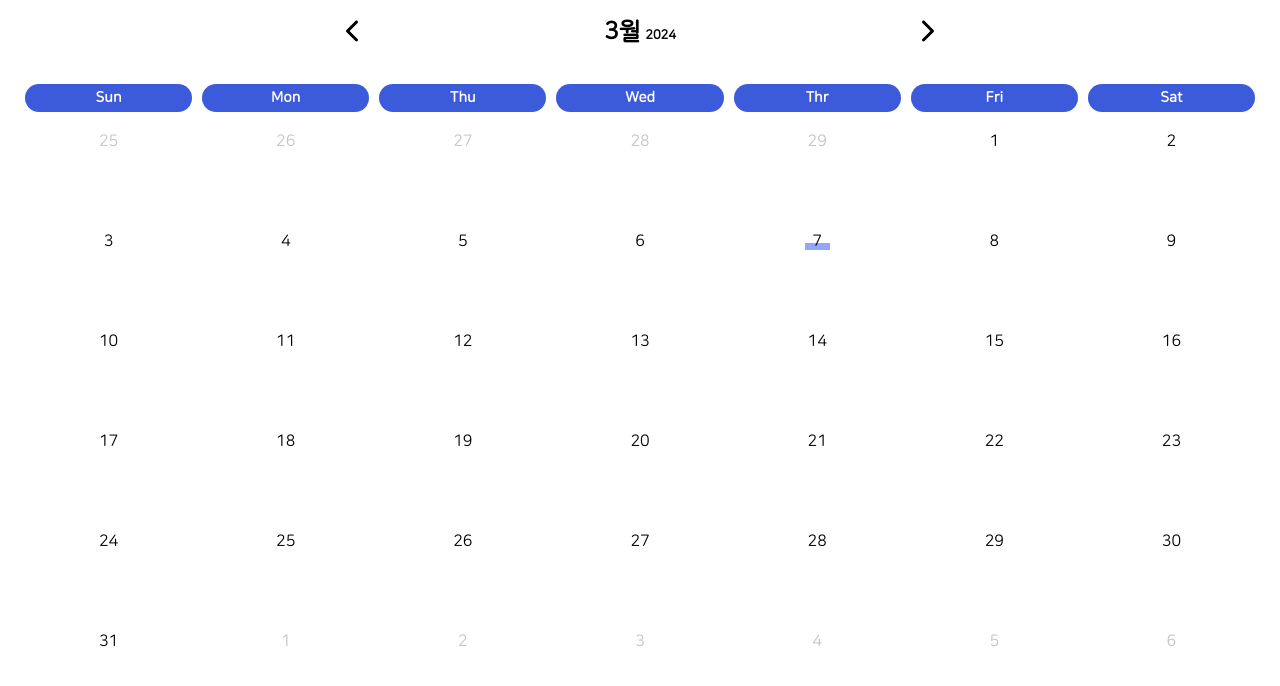
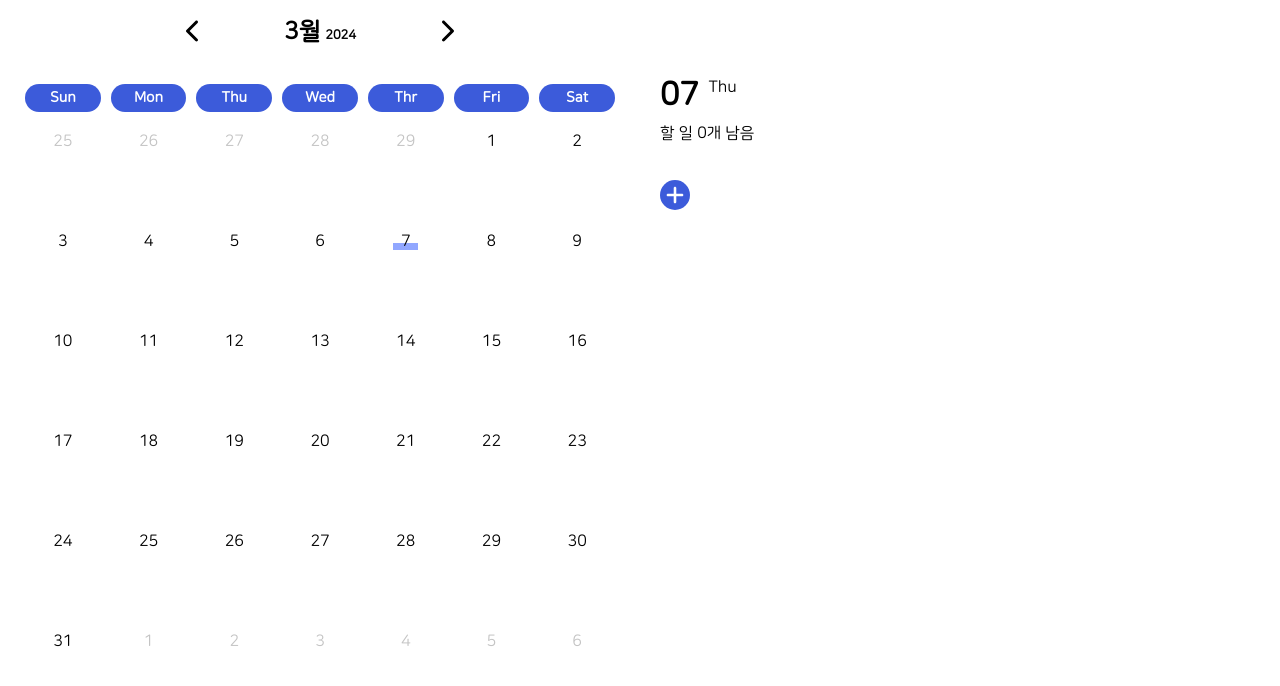
Before and after one commit to sophie925/calendar-todolist, a React (Create React App) app: page / in a window 1280 px wide. Shown: the top 686 px of the page. Built offline with nearby package versions, Linux system fonts and the light colour scheme.

Commit message:
date atom 생성 및 캘린더 날짜, 오늘 클릭 기능 수정

```diff
--- a/src/App.css
+++ b/src/App.css
@@ -1,3 +1,8 @@
 .App {
   text-align: center;
+  display: flex;
+
+  @media screen and (max-width:768px){
+    flex-direction: column;
+  }
 }
--- a/src/App.tsx
+++ b/src/App.tsx
@@ -1,11 +1,13 @@
 import './App.css';
 import './styles/style.css';
 import Calendar from './components/Calendar/Calendar';
+import Todo from './components/Todo/Todo';
 
 function App() {
   return (
     <div className="App">
       <Calendar />
+      <Todo />
     </div>
   );
 }
--- a/src/components/Calendar/Calendar.tsx
+++ b/src/components/Calendar/Calendar.tsx
@@ -1,35 +1,48 @@
 import { useState } from "react";
-import { addMonths, format, subMonths } from "date-fns";
+import { addMonths, getMonth, isFuture, isPast, isSameDay, subMonths } from "date-fns";
 import CalendarHeader from "./CalendarHeader";
 import CalendarDays from "./CalendarDays";
 import CalendarBody from "./CalenderBody";
 import CalendarFooter from "./CalendarFooter";
+import { useRecoilValue, useSetRecoilState } from "recoil";
+import { dateState } from "../../recoil/atoms/date";
 
 const Calendar = () => {
-    const [currentMonth, setCurrentMonth] = useState(new Date());
-    const [selectedDate, setSelectedDate] = useState(new Date());
-    const [todayShow, setTodayShow] = useState(false);
+    const dateList = useRecoilValue(dateState);
+    const setSelectDate = useSetRecoilState(dateState);
+    const { currDate, selectDate } = dateList;
+
+    const [currentMonth, setCurrentMonth] = useState<Date>(currDate);
+    const [todayShow, setTodayShow] = useState<boolean>(false);
 
     const prevMonth = () => {
         setCurrentMonth(subMonths(currentMonth, 1));
     };
+
     const nextMonth = () => {
         setCurrentMonth(addMonths(currentMonth, 1));
     };
+
     const onClickDate = (day: Date) => {
         checkToday(day);
-        setSelectedDate(day);
+        setSelectDate({ ...dateList, selectDate: day });
+        if (isPast(day) && getMonth(day) < getMonth(currentMonth)) {
+            prevMonth();
+        } else if (isFuture(day) && getMonth(day) > getMonth(currentMonth)) {
+            nextMonth();
+        }
     };
+
     const onClickToday = () => {
         if (todayShow) {
-            setSelectedDate(currentMonth);
+            setSelectDate({ ...dateList, selectDate: currDate });
             checkToday(currentMonth);
+            setCurrentMonth(currDate);
         }
     };
+
     const checkToday = (date: Date) => {
-        let formatCurrentDate = format(currentMonth, 'yyMMdd');
-        let formatSelectedDate = format(date, 'yyMMdd');
-        if (formatCurrentDate !== formatSelectedDate) {
+        if (!isSameDay(currentMonth, date)) {
             setTodayShow(true);
         } else {
             setTodayShow(false);
@@ -46,7 +59,7 @@ const Calendar = () => {
             <CalendarDays />
             <CalendarBody
                 currentMonth={currentMonth}
-                selectedDate={selectedDate}
+                selectedDate={selectDate}
                 onClickDate={onClickDate}
             />
             <CalendarFooter
--- a/src/components/Todo/TodoHeader.tsx
+++ b/src/components/Todo/TodoHeader.tsx
@@ -1,14 +1,21 @@
 import { useRecoilValue } from "recoil";
 import { todoSortState } from "../../recoil/selectors/todoSortState";
+import { dateState } from "../../recoil/atoms/date";
+import { format } from "date-fns";
 
 const TodoHeader = () => {
+    const dateList = useRecoilValue(dateState);
     const sortList = useRecoilValue(todoSortState);
+    const { selectDate } = dateList;
+
+    const date = format(selectDate, 'dd');
+    const day = format(selectDate, 'EEE');
 
     return (
         <div className="todo__header">
             <div className="date">
-                11
-                <span className="day">월요일</span>
+                {date}
+                <span className="day">{day}</span>
             </div>
             <div className="tasks">할 일 {sortList.length}개 남음</div>
         </div>
--- /dev/null
+++ b/src/recoil/atoms/date.ts
@@ -0,0 +1,14 @@
+import { atom } from "recoil";
+
+export interface dateType {
+    currDate: Date;
+    selectDate: Date;
+}
+
+export const dateState = atom<dateType>({
+    key: 'dateState',
+    default: {
+        currDate: new Date(),
+        selectDate: new Date(),
+    }
+});
--- a/src/styles/_calendar.scss
+++ b/src/styles/_calendar.scss
@@ -3,6 +3,8 @@
 
 .calendar {
     width: 100%;
+    max-width: 1200px;
+    margin: auto;
 
     .header {
         @include common.flex-column();
--- a/src/styles/_todo.scss
+++ b/src/styles/_todo.scss
@@ -3,13 +3,19 @@
 
 .todo {
     width: 100%;
+    max-width: 950px;
+    margin: 70px auto;
+
+    @media screen and (max-width: 768px) {
+        margin: 0 auto;
+    }
 
     &__header {
         @include common.flex-column(center, flex-start);
         width: 100%;
         height: 5rem;
         padding: 0 20px;
-        margin-bottom: 20px;
+        margin-bottom: 10px;
 
         .date {
             @include common.flex-row(center, flex-start);
@@ -21,6 +27,7 @@
             font-size: 1rem;
             font-weight: 500;
             vertical-align: top;
+            padding-left: 10px;
         }
     }
 
@@ -34,7 +41,7 @@
         @include common.flex-row(flex-start, center);
 
         color: theme.$gray-color;
-        padding: 50px 20px;
+        padding: 20px;
 
         .input-box {
             border: 1px solid theme.$lightgray-color;
@@ -49,8 +56,8 @@
             font-size: 1.5rem;
             background: theme.$main-color;
             color: theme.$white-color;
-            width: 35px;
-            height: 35px;
+            width: 30px;
+            height: 30px;
             border-radius: 50%;
             transition: 0.125s all ease-in;
             &:hover {
--- a/src/styles/style.css
+++ b/src/styles/style.css
@@ -10,6 +10,8 @@ button {
 
 .calendar {
   width: 100%;
+  max-width: 1200px;
+  margin: auto;
 }
 .calendar .header {
   display: flex;
@@ -96,6 +98,13 @@ button {
 
 .todo {
   width: 100%;
+  max-width: 950px;
+  margin: 70px auto;
+}
+@media screen and (max-width: 768px) {
+  .todo {
+    margin: 0 auto;
+  }
 }
 .todo__header {
   display: flex;
@@ -105,7 +114,7 @@ button {
   width: 100%;
   height: 5rem;
   padding: 0 20px;
-  margin-bottom: 20px;
+  margin-bottom: 10px;
 }
 .todo__header .date {
   display: flex;
@@ -120,6 +129,7 @@ button {
   font-size: 1rem;
   font-weight: 500;
   vertical-align: top;
+  padding-left: 10px;
 }
 .todo__list {
   width: 100%;
@@ -132,7 +142,7 @@ button {
   justify-content: flex-start;
   align-items: center;
   color: #495057;
-  padding: 50px 20px;
+  padding: 20px;
 }
 .todo__create .input-box {
   border: 1px solid #c4c4c4;
@@ -148,8 +158,8 @@ button {
   font-size: 1.5rem;
   background: #3c5bda;
   color: #ffffff;
-  width: 35px;
-  height: 35px;
+  width: 30px;
+  height: 30px;
   border-radius: 50%;
   transition: 0.125s all ease-in;
 }
```
Also changed, not shown: 1 other file (tests, documents, lock files or other folders).
